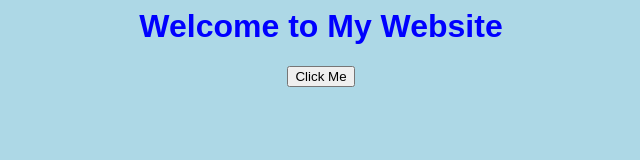
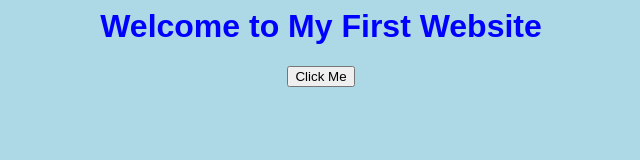
Before and after one commit to TishaArora16/MyWebProject, a plain HTML site: page index.html in a window 1280 px wide. Shown: the whole page, without its empty margins (319-959 px from the left). Drawn offline with Linux system fonts and the light colour scheme.

Commit message:
Updated website heading

```diff
--- a/index.html
+++ b/index.html
@@ -4,7 +4,7 @@
     <link rel="stylesheet" href="style.css">
 </head>
 <body>
-    <h1>Welcome to My Website</h1>
+    <h1>Welcome to My First Website</h1>
     <button onclick="showMessage()">Click Me</button>
     <script src="script.js"></script>
 </body>
```
